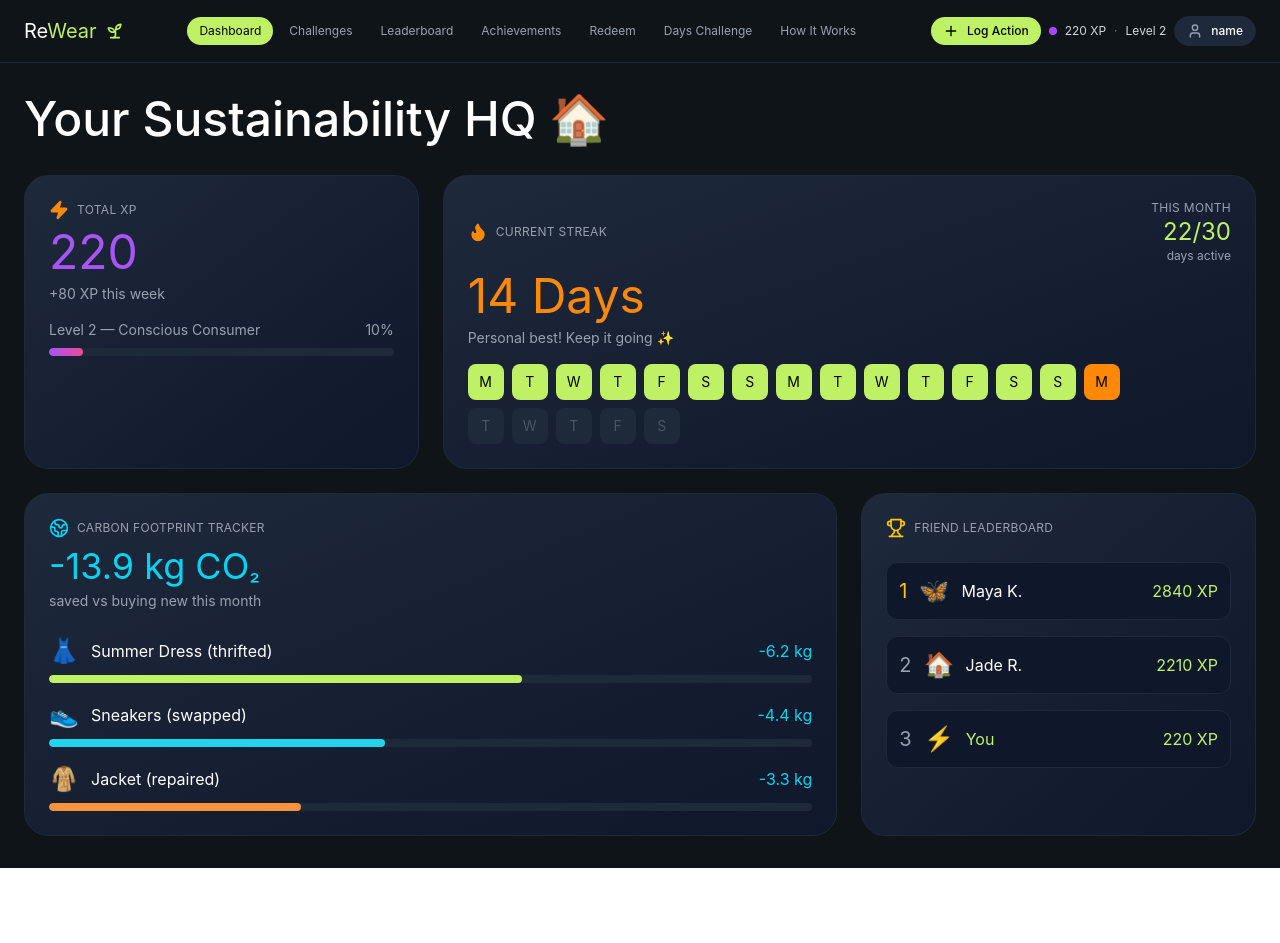
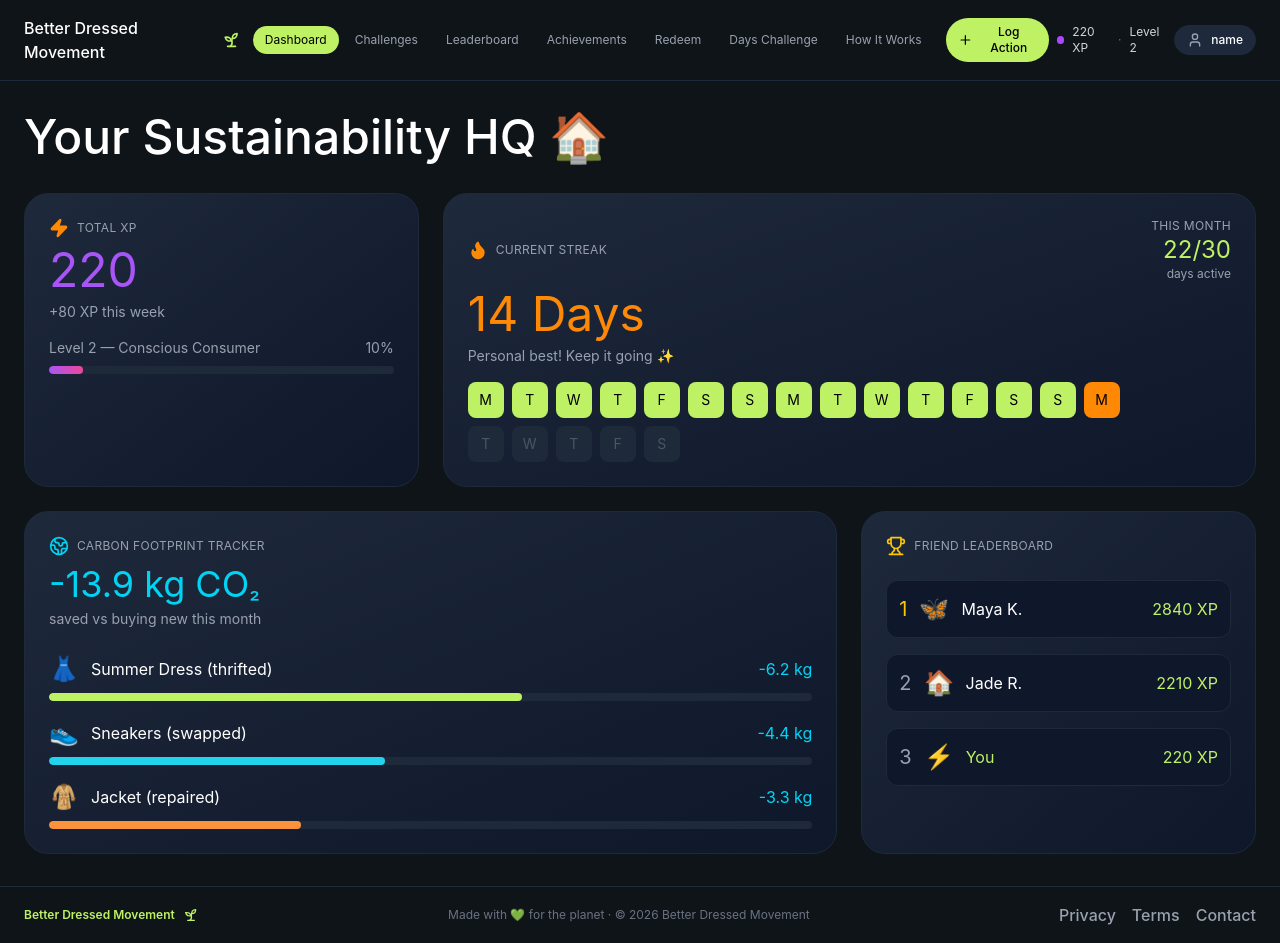
Before and after one commit to rayson123inc/CC6_ReWear, a React (Vite) app: page /login in a window 1280 px wide. Both pictures are taken after typing "name@example.com", "Sample123" into the empty fields and a click on the button "Log In". Before the commit the page ends 868 px from the top, so only its background shows below. Built offline with nearby package versions, Linux system fonts and the light colour scheme.

Commit message:
Rebrand frontend to Better Dressed Movement and add global footer

```diff
--- a/src/app/components/Layout.tsx
+++ b/src/app/components/Layout.tsx
@@ -34,14 +34,13 @@ export function Layout() {
   };
 
   return (
-    <div className="min-h-screen bg-[#0f1419]">
+    <div className="min-h-screen bg-[#0f1419] flex flex-col">
       <nav className="border-b border-gray-800">
         <div className="max-w-7xl mx-auto px-6 py-4">
           <div className="flex items-center justify-between gap-3">
             <Link to="/" className="flex items-center gap-2">
-              <span className="text-xl">
-                <span className="text-white">Re</span>
-                <span className="text-[#bef264]">Wear</span>
+              <span className="text-sm md:text-base text-white font-medium">
+                Better Dressed Movement
               </span>
               <Sprout className="w-5 h-5 text-[#bef264]" />
             </Link>
@@ -105,9 +104,28 @@ export function Layout() {
         </div>
       </nav>
 
-      <main className="max-w-7xl mx-auto px-6 py-8">
+      <main className="max-w-7xl w-full mx-auto px-6 py-8 flex-1">
         <Outlet />
       </main>
+
+      <footer className="border-t border-gray-800">
+        <div className="max-w-7xl mx-auto px-6 py-4 flex flex-col gap-3 text-xs text-gray-400 md:flex-row md:items-center md:justify-between">
+          <div className="flex items-center gap-2">
+            <span className="text-[#bef264] font-semibold">Better Dressed Movement</span>
+            <Sprout className="w-4 h-4 text-[#bef264]" />
+          </div>
+
+          <p className="text-gray-500">
+            Made with <span className="text-[#bef264]">💚</span> for the planet · © 2026 Better Dressed Movement
+          </p>
+
+          <div className="flex items-center gap-4">
+            <button type="button" className="hover:text-white transition-colors">Privacy</button>
+            <button type="button" className="hover:text-white transition-colors">Terms</button>
+            <button type="button" className="hover:text-white transition-colors">Contact</button>
+          </div>
+        </div>
+      </footer>
 
       <LogActionModal
         isOpen={isLogModalOpen}
--- a/src/app/pages/HowItWorks.tsx
+++ b/src/app/pages/HowItWorks.tsx
@@ -43,7 +43,7 @@ export function HowItWorks() {
     },
     {
       icon: <Shirt className="w-8 h-8 text-amber-400" />,
-      title: "Become a ReWear Warrior",
+      title: "Become a Better Dressed Movement Warrior",
       description:
         "Stay consistent with your eco actions to unlock warrior status, bonus rewards, and community recognition for your impact.",
     },
@@ -99,7 +99,7 @@ export function HowItWorks() {
       <div>
         <h1 className="text-5xl text-white mb-4">How It Works 📚</h1>
         <p className="text-xl text-gray-400 max-w-3xl">
-          ReWear gamifies sustainable fashion choices by rewarding you for
+          Better Dressed Movement gamifies sustainable fashion choices by rewarding you for
           reducing textile waste and helping the planet.
         </p>
       </div>
--- a/src/app/pages/Login.tsx
+++ b/src/app/pages/Login.tsx
@@ -33,10 +33,7 @@ export function Login() {
         {/* Logo */}
         <div className="text-center mb-8">
           <div className="flex items-center justify-center gap-2 mb-4">
-            <span className="text-4xl">
-              <span className="text-white">Re</span>
-              <span className="text-[#bef264]">Wear</span>
-            </span>
+            <span className="text-2xl text-white font-medium">Better Dressed Movement</span>
             <Sprout className="w-8 h-8 text-[#bef264]" />
           </div>
           <p className="text-gray-400">
--- a/src/app/pages/Redeem.tsx
+++ b/src/app/pages/Redeem.tsx
@@ -15,7 +15,7 @@ export function Redeem() {
     { name: "Virtual Styling Session", cost: 750, type: "Experience" },
     { name: "Swap Event VIP Access", cost: 950, type: "Experience" },
     { name: "Sustainable Tote Bag", cost: 700, type: "Merch" },
-    { name: "ReWear Enamel Pin Set", cost: 520, type: "Merch" },
+    { name: "Better Dressed Movement Enamel Pin Set", cost: 520, type: "Merch" },
     { name: "Eco Water Bottle", cost: 820, type: "Merch" },
     { name: "Limited Hoodie", cost: 1300, type: "Merch" },
     { name: "Reusable Laundry Bag Kit", cost: 980, type: "Merch" },
```
